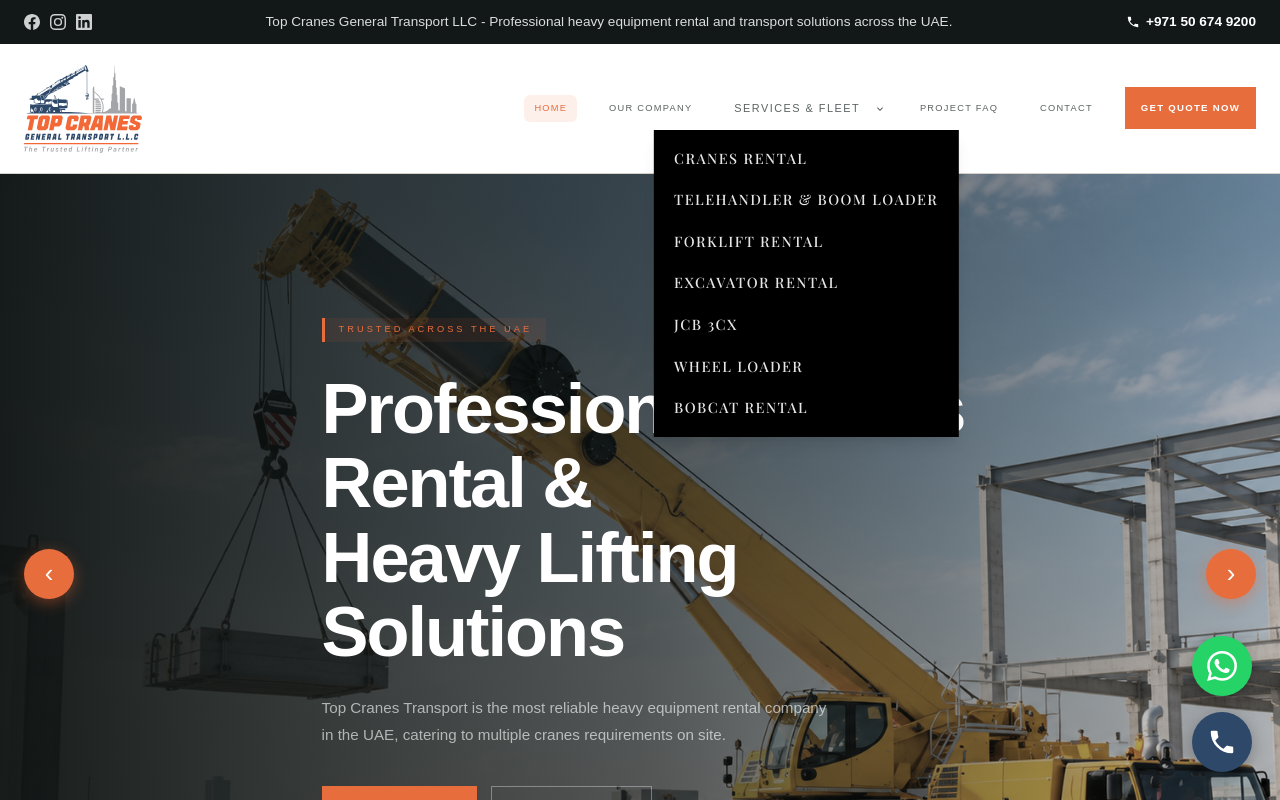
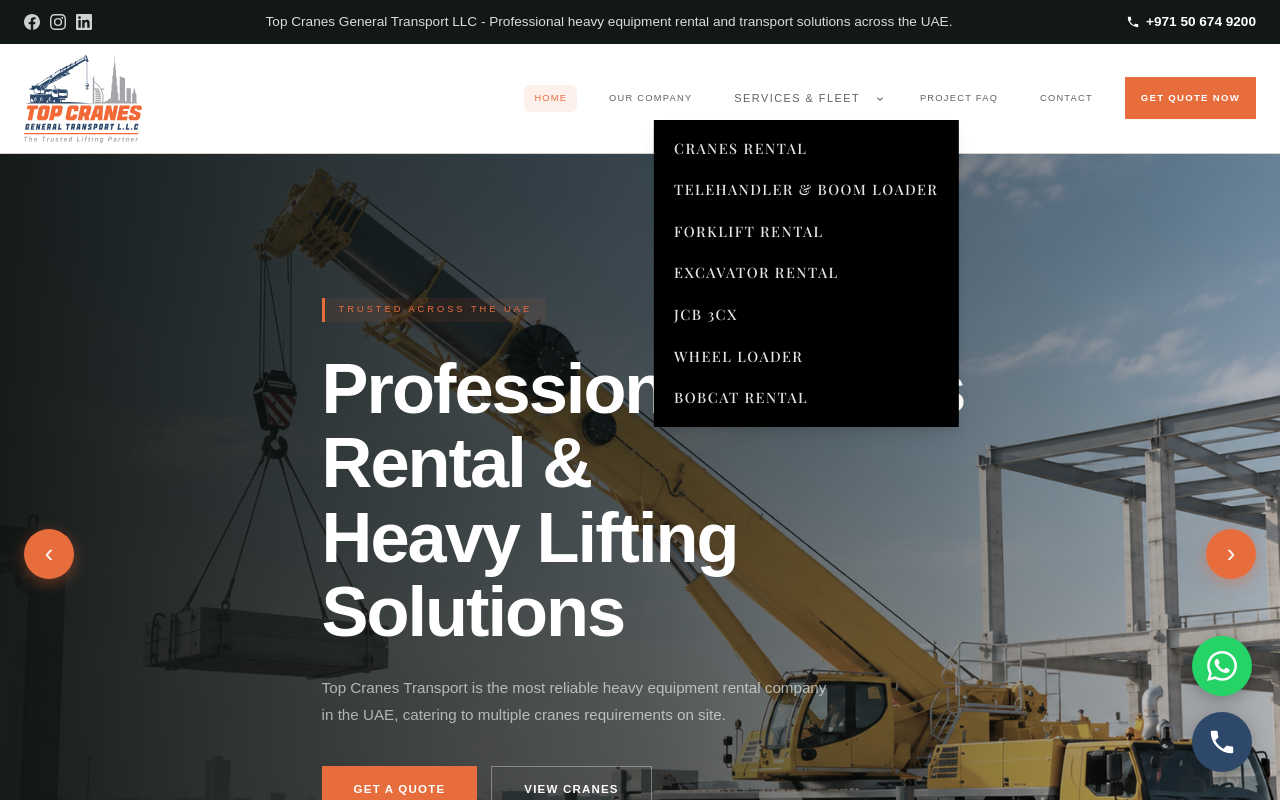
Before and after one commit to graphicsfaisal90-max/Top-Cranes-General-Transport-LLC, a React (Vite) app: page / in a window 1280 px wide. Shown: the top 800 px of the page. Built offline with nearby package versions, Linux system fonts and the light colour scheme; a web font is replaced by a local one.

Commit message:
Adjust header height and padding for compact layout

```diff
--- a/src/components/Layout.css
+++ b/src/components/Layout.css
@@ -107,8 +107,8 @@
   color: var(--text);
   z-index: 1000;
   border-bottom: 1px solid var(--border);
-  padding-top: 14px;
-  padding-bottom: 14px;
+  padding-top: 6px;
+  padding-bottom: 6px;
 }
 
 .header-inner {
@@ -361,7 +361,7 @@
 .footer-brand {
   display: grid;
   grid-template-columns: auto minmax(0, 1fr);
-  align-items: center;
+  align-items: end;
   column-gap: 14px;
 }
 
@@ -373,7 +373,6 @@
   line-height: 1.3;
   margin: 0;
   padding-left: 10px;
-  transform: translateY(8px);
 }
 
 .footer-brand p {
@@ -776,11 +775,15 @@
   }
 
   .footer-logo {
-    height: 85px;
+    height: 95px;
+  }
+
+  .footer-brand {
+    align-items: end;
   }
 
   .footer-company-name {
-    font-size: 1.1rem;
+    font-size: 1.15rem;
   }
 
   .float-btn {
--- a/src/index.css
+++ b/src/index.css
@@ -21,7 +21,7 @@
   --shadow-lg: 0 10px 15px -3px rgba(0, 0, 0, 0.1), 0 4px 6px -2px rgba(0, 0, 0, 0.05);
   --radius: 0px;
   --max-width: 1280px;
-  --header-height: 130px;
+  --header-height: 110px;
 }
 
 html {
```
